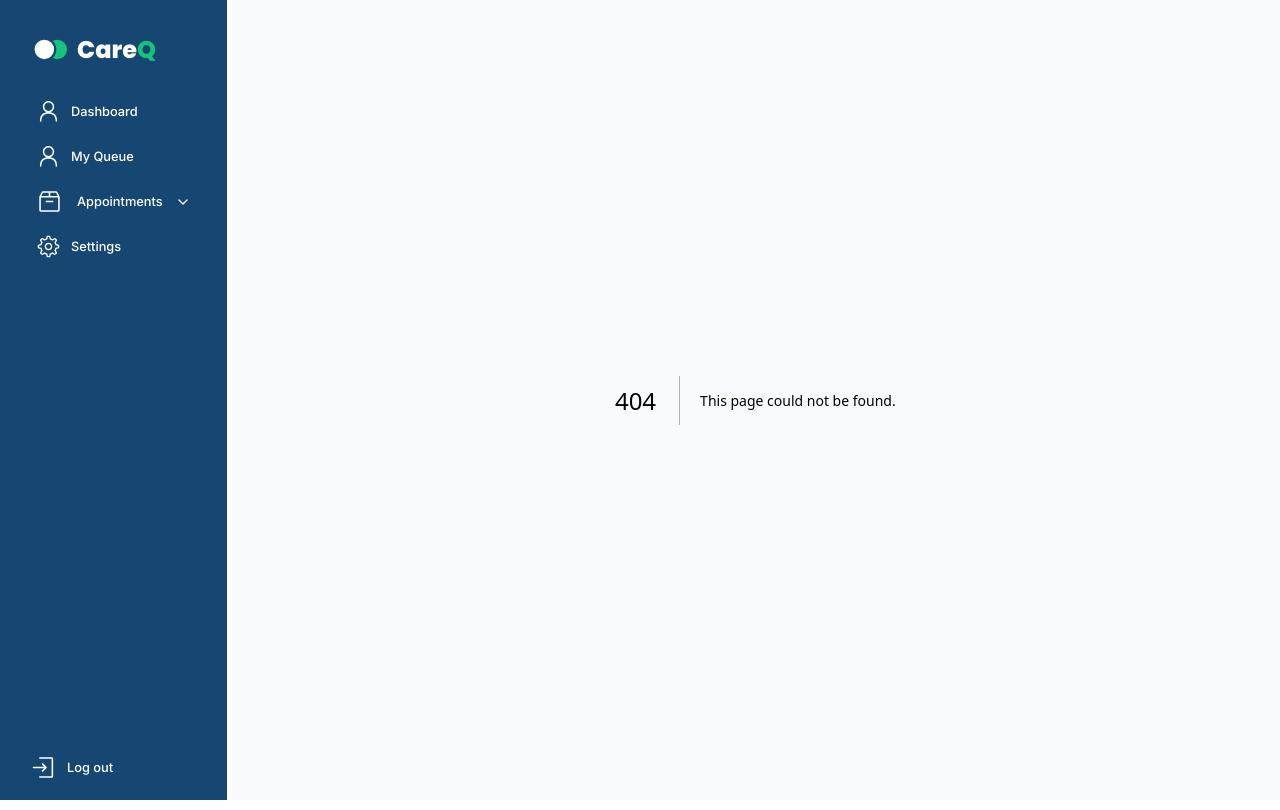
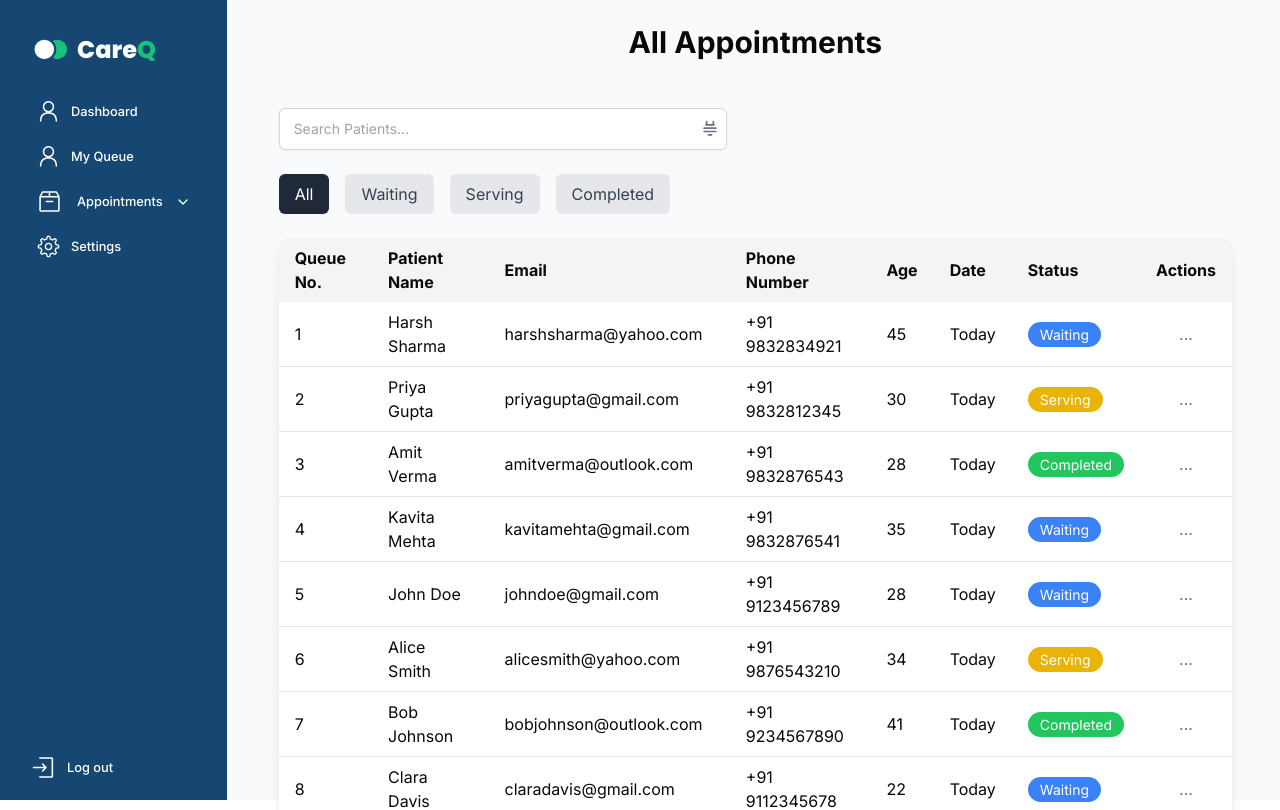
Before and after one commit to ShahidMollick/careq-webapp, a Next.js app: page /Q in a window 1280 px wide. Before the commit this address had no page. Shown: the top 810 px of the page. Built offline with nearby package versions, Linux system fonts and the light colour scheme.

Commit message:
added table

```diff
--- a/package.json
+++ b/package.json
@@ -20,6 +20,7 @@
     "@radix-ui/react-slot": "^1.1.0",
     "@radix-ui/react-tabs": "^1.1.1",
     "@radix-ui/react-toast": "^1.2.2",
+    "@radix-ui/react-tooltip": "^1.1.4",
     "@tanstack/react-table": "^8.20.5",
     "class-variance-authority": "^0.7.0",
     "clsx": "^2.1.1",
@@ -35,6 +36,7 @@
     "react-dom": "19.0.0-rc-02c0e824-20241028",
     "react-hook-form": "^7.53.1",
     "recharts": "^2.13.3",
+    "shadcn": "^2.1.7",
     "sonner": "^1.7.0",
     "tailwind-merge": "^2.5.4",
     "tailwindcss-animate": "^1.0.7",
@@ -48,7 +50,7 @@
     "eslint": "^8",
     "eslint-config-next": "15.0.3",
     "postcss": "^8",
-    "tailwindcss": "^3.4.1",
+    "tailwindcss": "^3.4.16",
     "typescript": "^5"
   }
 }
--- /dev/null
+++ b/public/AppointmentData.json
@@ -0,0 +1,94 @@
+{
+    "appointments": [
+      {
+        "queue_no": 1,
+        "patient_name": "Harsh Sharma",
+        "email": "harshsharma@yahoo.com",
+        "phone_number": "+91 9832834921",
+        "age": 45,
+        "date": "Today",
+        "status": "Waiting"
+      },
+      {
+        "queue_no": 2,
+        "patient_name": "Priya Gupta",
+        "email": "priyagupta@gmail.com",
+        "phone_number": "+91 9832812345",
+        "age": 30,
+        "date": "Today",
+        "status": "Serving"
+      },
+      {
+        "queue_no": 3,
+        "patient_name": "Amit Verma",
+        "email": "amitverma@outlook.com",
+        "phone_number": "+91 9832876543",
+        "age": 28,
+        "date": "Today",
+        "status": "Completed"
+      },
+      {
+        "queue_no": 4,
+        "patient_name": "Kavita Mehta",
+        "email": "kavitamehta@gmail.com",
+        "phone_number": "+91 9832876541",
+        "age": 35,
+        "date": "Today",
+        "status": "Waiting"
+      },
+      {
+        "queue_no": 5,
+        "patient_name": "John Doe",
+        "email": "johndoe@gmail.com",
+        "phone_number": "+91 9123456789",
+        "age": 28,
+        "date": "Today",
+        "status": "Waiting"
+      },
+      {
+        "queue_no": 6,
+        "patient_name": "Alice Smith",
+        "email": "alicesmith@yahoo.com",
+        "phone_number": "+91 9876543210",
+        "age": 34,
+        "date": "Today",
+        "status": "Serving"
+      },
+      {
+        "queue_no": 7,
+        "patient_name": "Bob Johnson",
+        "email": "bobjohnson@outlook.com",
+        "phone_number": "+91 9234567890",
+        "age": 41,
+        "date": "Today",
+        "status": "Completed"
+      },
+      {
+        "queue_no": 8,
+        "patient_name": "Clara Davis",
+        "email": "claradavis@gmail.com",
+        "phone_number": "+91 9112345678",
+        "age": 22,
+        "date": "Today",
+        "status": "Waiting"
+      },
+      {
+        "queue_no": 9,
+        "patient_name": "Ethan Wilson",
+        "email": "ethanwilson@yahoo.com",
+        "phone_number": "+91 9445567890",
+        "age": 30,
+        "date": "Today",
+        "status": "Completed"
+      },
+      {
+        "queue_no": 10,
+        "patient_name": "Sophia Martinez",
+        "email": "sophiamartinez@gmail.com",
+        "phone_number": "+91 9009876543",
+        "age": 36,
+        "date": "Today",
+        "status": "Serving"
+      }
+    ]
+  }
--- /dev/null
+++ b/src/app/Q/page.tsx
@@ -0,0 +1,12 @@
+import AppointmentsTable from "../../components/AppointmentTable";
+
+const QPage = () => {
+  return (
+    <div className="p-6">
+      <h1 className="text-3xl font-bold mb-6 text-center">All Appointments</h1>
+      <AppointmentsTable />
+    </div>
+  );
+};
+
+export default QPage;
--- a/src/app/layout.tsx
+++ b/src/app/layout.tsx
@@ -85,7 +85,7 @@ export default function RootLayout({
                   </AccordionTrigger>
                   <AccordionContent>
                     <div className="dashboardOptions flex f flex-col gap-2 w-full">
-                      <Link href="/appointment" passHref>
+                      <Link href="/Q" passHref>
                         <Button variant={'ghost'}> All Appointments</Button>
                       </Link>
                       <Link href="/follow-ups" passHref>
--- /dev/null
+++ b/src/components/AppointmentTable.tsx
@@ -0,0 +1,211 @@
+"use client";
+import React, { useEffect, useState } from "react";
+import * as Popover from "@radix-ui/react-popover";
+import { format, parseISO } from "date-fns";
+
+interface Appointment {
+  queue_no: number;
+  patient_name: string;
+  email: string;
+  phone_number: string;
+  age: number;
+  date: string;
+  status: string;
+}
+
+const AppointmentsTable = () => {
+  const [appointments, setAppointments] = useState<Appointment[]>([]);
+  const [filteredAppointments, setFilteredAppointments] = useState<Appointment[]>([]);
+  const [selectedDate, setSelectedDate] = useState<string | null>(null);
+  const [searchText, setSearchText] = useState<string>("");
+  const [statusFilter, setStatusFilter] = useState<string | null>(null);
+
+  useEffect(() => {
+    const fetchAppointments = async () => {
+      const response = await fetch("/AppointmentData.json");
+      if (!response.ok) {
+        throw new Error("Failed to fetch data");
+      }
+      const data = await response.json();
+      setAppointments(data.appointments);
+      setFilteredAppointments(data.appointments);
+    };
+
+    fetchAppointments();
+  }, []);
+
+  useEffect(() => {
+    let filtered = appointments;
+
+    if (searchText) {
+      filtered = filtered.filter((appt) =>
+        appt.patient_name.toLowerCase().includes(searchText.toLowerCase())
+      );
+    }
+
+    if (selectedDate) {
+      filtered = filtered.filter((appt) => appt.date === selectedDate);
+    }
+
+    if (statusFilter) {
+      filtered = filtered.filter((appt) => appt.status === statusFilter);
+    }
+
+    setFilteredAppointments(filtered);
+  }, [searchText, selectedDate, statusFilter, appointments]);
+
+  const handleDateChange = (date: Date | null) => {
+    setSelectedDate(date ? format(date, "yyyy-MM-dd") : null);
+  };
+
+  const getButtonClass = (status: string) => {
+    const baseClass = "px-4 py-2 rounded-md text-white"; // Shared styles
+    if (statusFilter === status) {
+      // Active state: Use status color
+      switch (status) {
+        case "Waiting":
+          return `${baseClass} bg-blue-500`;
+        case "Serving":
+          return `${baseClass} bg-yellow-500`;
+        case "Completed":
+          return `${baseClass} bg-green-500`;
+        default:
+          return `${baseClass} bg-gray-500`;
+      }
+    }
+    // Inactive state: Neutral background
+    return "px-4 py-2 rounded-md bg-gray-200 text-gray-700 hover:bg-gray-300";
+  };
+
+  return (
+    <div className="p-6">
+      {/* Search Bar */}
+      <div className="mb-6">
+        <div className="flex items-center w-full max-w-md border border-gray-300 rounded-md shadow-sm p-1.5 bg-white">
+          {/* Search Input */}
+          <input
+            type="text"
+            placeholder="Search Patients..."
+            className="flex-grow px-2 py-1 text-sm text-gray-700 focus:outline-none rounded-md"
+            value={searchText}
+            onChange={(e) => setSearchText(e.target.value)}
+          />
+
+          {/* Calendar Dropdown */}
+          <Popover.Root>
+            <Popover.Trigger asChild>
+              <button className="ml-2 text-gray-500 hover:text-gray-700">
+                <svg
+                  xmlns="http://www.w3.org/2000/svg"
+                  className="h-5 w-5"
+                  fill="none"
+                  viewBox="0 0 24 24"
+                  stroke="currentColor"
+                >
+                  <path
+                    strokeLinecap="round"
+                    strokeLinejoin="round"
+                    strokeWidth={2}
+                    d="M8 7V3m8 4V3m-9 4h10M5 11h14M5 15h14m-9 4h4"
+                  />
+                </svg>
+              </button>
+            </Popover.Trigger>
+            <Popover.Content
+              align="end"
+              className="bg-white border rounded-lg shadow-md p-4"
+            >
+              <input
+                type="date"
+                className="border border-gray-300 rounded-lg px-2 py-1 w-full text-sm"
+                onChange={(e) =>
+                  handleDateChange(
+                    e.target.value ? new Date(e.target.value) : null
+                  )
+                }
+              />
+            </Popover.Content>
+          </Popover.Root>
+        </div>
+      </div>
+
+      {/* Filter Buttons */}
+      <div className="mb-6 flex gap-4">
+        <button
+          onClick={() => setStatusFilter(null)} // Show all
+          className={`px-4 py-2 rounded-md ${
+            !statusFilter ? "bg-gray-800 text-white" : "bg-gray-200 text-gray-700 hover:bg-gray-300"
+          }`}
+        >
+          All
+        </button>
+        <button
+          onClick={() => setStatusFilter("Waiting")}
+          className={getButtonClass("Waiting")}
+        >
+          Waiting
+        </button>
+        <button
+          onClick={() => setStatusFilter("Serving")}
+          className={getButtonClass("Serving")}
+        >
+          Serving
+        </button>
+        <button
+          onClick={() => setStatusFilter("Completed")}
+          className={getButtonClass("Completed")}
+        >
+          Completed
+        </button>
+      </div>
+
+      {/* Table */}
+      <div className="overflow-x-auto bg-white shadow-lg rounded-lg">
+        <table className="min-w-full table-auto">
+          <thead className="bg-gray-100">
+            <tr>
+              <th className="px-4 py-2 text-left">Queue No.</th>
+              <th className="px-4 py-2 text-left">Patient Name</th>
+              <th className="px-4 py-2 text-left">Email</th>
+              <th className="px-4 py-2 text-left">Phone Number</th>
+              <th className="px-4 py-2 text-left">Age</th>
+              <th className="px-4 py-2 text-left">Date</th>
+              <th className="px-4 py-2 text-left">Status</th>
+              <th className="px-4 py-2 text-center">Actions</th>
+            </tr>
+          </thead>
+          <tbody>
+            {filteredAppointments.map((appointment) => (
+              <tr key={appointment.queue_no} className="border-b hover:bg-gray-50">
+                <td className="px-4 py-2">{appointment.queue_no}</td>
+                <td className="px-4 py-2">{appointment.patient_name}</td>
+                <td className="px-4 py-2">{appointment.email}</td>
+                <td className="px-4 py-2">{appointment.phone_number}</td>
+                <td className="px-4 py-2">{appointment.age}</td>
+                <td className="px-4 py-2">{appointment.date}</td>
+                <td className="px-4 py-2">
+                  <span
+                    className={`px-3 py-1 rounded-full text-white text-sm ${
+                      appointment.status === "Waiting"
+                        ? "bg-blue-500"
+                        : appointment.status === "Serving"
+                        ? "bg-yellow-500"
+                        : "bg-green-500"
+                    }`}
+                  >
+                    {appointment.status}
+                  </span>
+                </td>
+                <td className="px-4 py-2 text-center">
+                  <button className="text-gray-500 hover:text-gray-700">...</button>
+                </td>
+              </tr>
+            ))}
+          </tbody>
+        </table>
+      </div>
+    </div>
+  );
+};
+
+export default AppointmentsTable;
--- a/src/components/ui/metric-box-custom.tsx
+++ b/src/components/ui/metric-box-custom.tsx
@@ -14,10 +14,10 @@ const MetricBoxCustom: React.FC<MetricBoxCustomProps> = ({number,heading, descri
     >
       <div>
         <div>
-          <div className="font-semibold text-lg">{heading}</div>
-          <div className="text-primary font-semibold text-lg -translate-y-1">Today</div>
+          <div className="font-semibold text-md">{heading}</div>
+          <div className="text-primary font-semibold text-md -translate-y-1">Today</div>
         </div>
-        <div className="text-md text-gray-500">{description}</div>
+        <div className="text-sm text-gray-500">{description}</div>
       </div>
       <div className="bg-primary-accent text-primary text-xl h-max p-2 font-bold rounded-md">{number}</div>
     </div>
```
Also changed, not shown: 1 other file (tests, documents, lock files or other folders).
